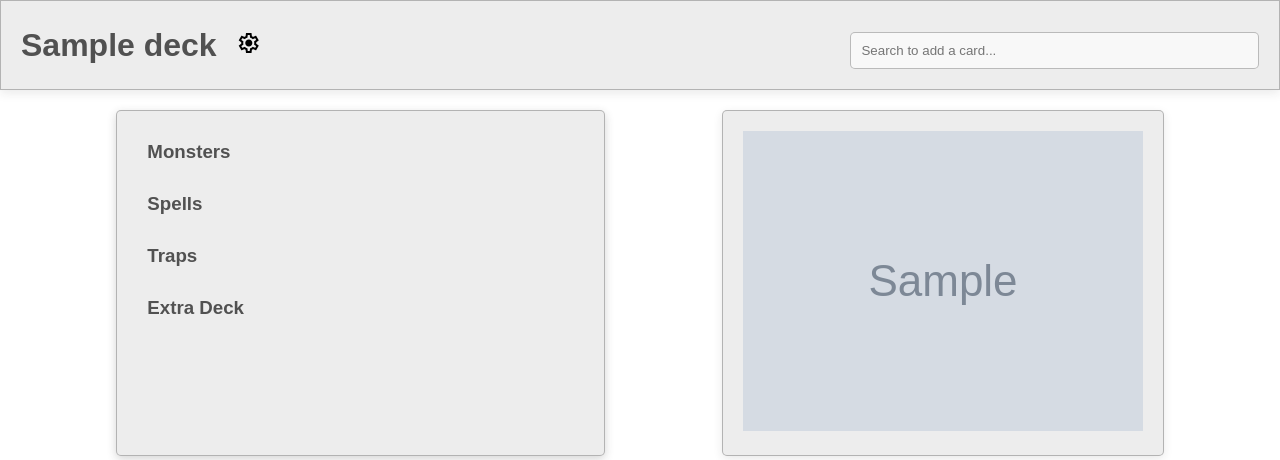
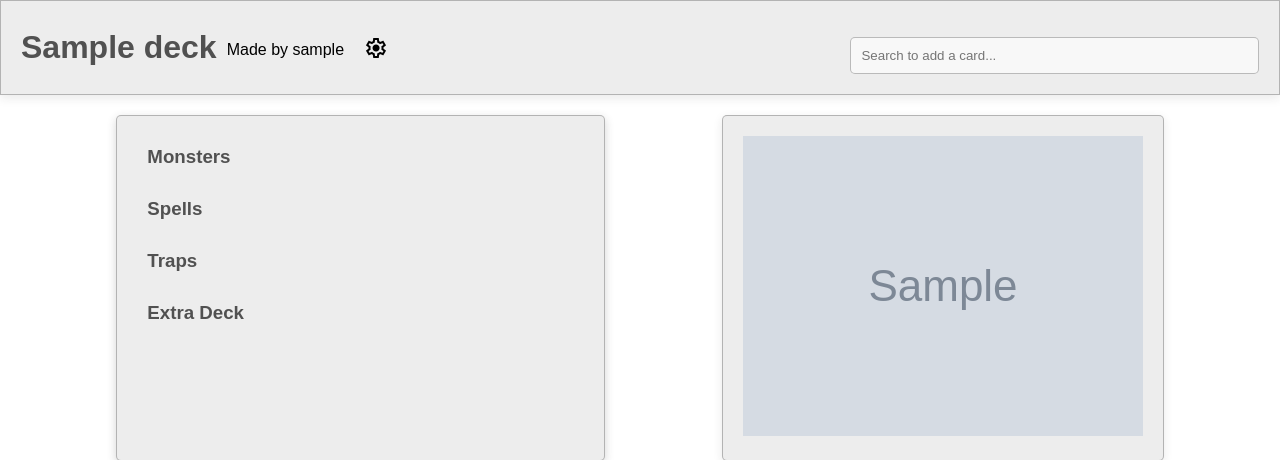
Before and after one commit to inmanjlai/Yu-Gi-Search, a Flask app: page /decks/1 in a window 1280 px wide. Shown: the part 79-539 px from the top of the page. Run offline with Flask 3, Linux system fonts and the light colour scheme; a user stored in the database is signed in; tables that the repository leaves empty hold one stand-in row (values such as "Sample post"); grey boxes marked "Sample" are stand-in pictures.

Commit message:
added created by

```diff
--- a/app.py
+++ b/app.py
@@ -338,7 +338,7 @@ def post_comment():
 #DECK ROUTES ->
 @app.route("/users/<int:user_id>/decks")
 def users_decks(user_id):
-    decks = Deck.query.filter(Deck.user_id == user_id)
+    decks = Deck.query.filter(Deck.user_id == user_id).all()
     return render_template("users-decks.html", decks=decks)
 
 @app.route("/decks", methods=["POST"])
--- a/static/new_styles.css
+++ b/static/new_styles.css
@@ -1443,6 +1443,7 @@ nav {
     border-radius: 5px;
     padding: 10px;
     font-size: 16px;
+    margin-top: 5px;
 }
 
 .editDeckButton:hover {
@@ -1456,6 +1457,10 @@ nav {
     /* justify-content: space-between; */
     gap: 10px;
     flex-grow: 1;
+}
+
+.deck-info > div > p {
+    margin-top: 5px;
 }
 
 #add-btn {
@@ -1524,6 +1529,8 @@ nav {
         gap: 10px;
     }
 
+
+
     .type-container {
         width: 100%;
         max-width: 100%;
--- a/templates/deck.html
+++ b/templates/deck.html
@@ -35,6 +35,7 @@
             <div>
                 <h1>{{deck.name}}</h1>
                 {% if current_user.id == deck.user_id %}
+                    <p>Made by {{deck.user.username}}</p>
                     <button onclick="openEditDeckModal()" class="editDeckButton"><span class="material-symbols-outlined">settings</span></button>
                 {% endif %}
             </div>
```
